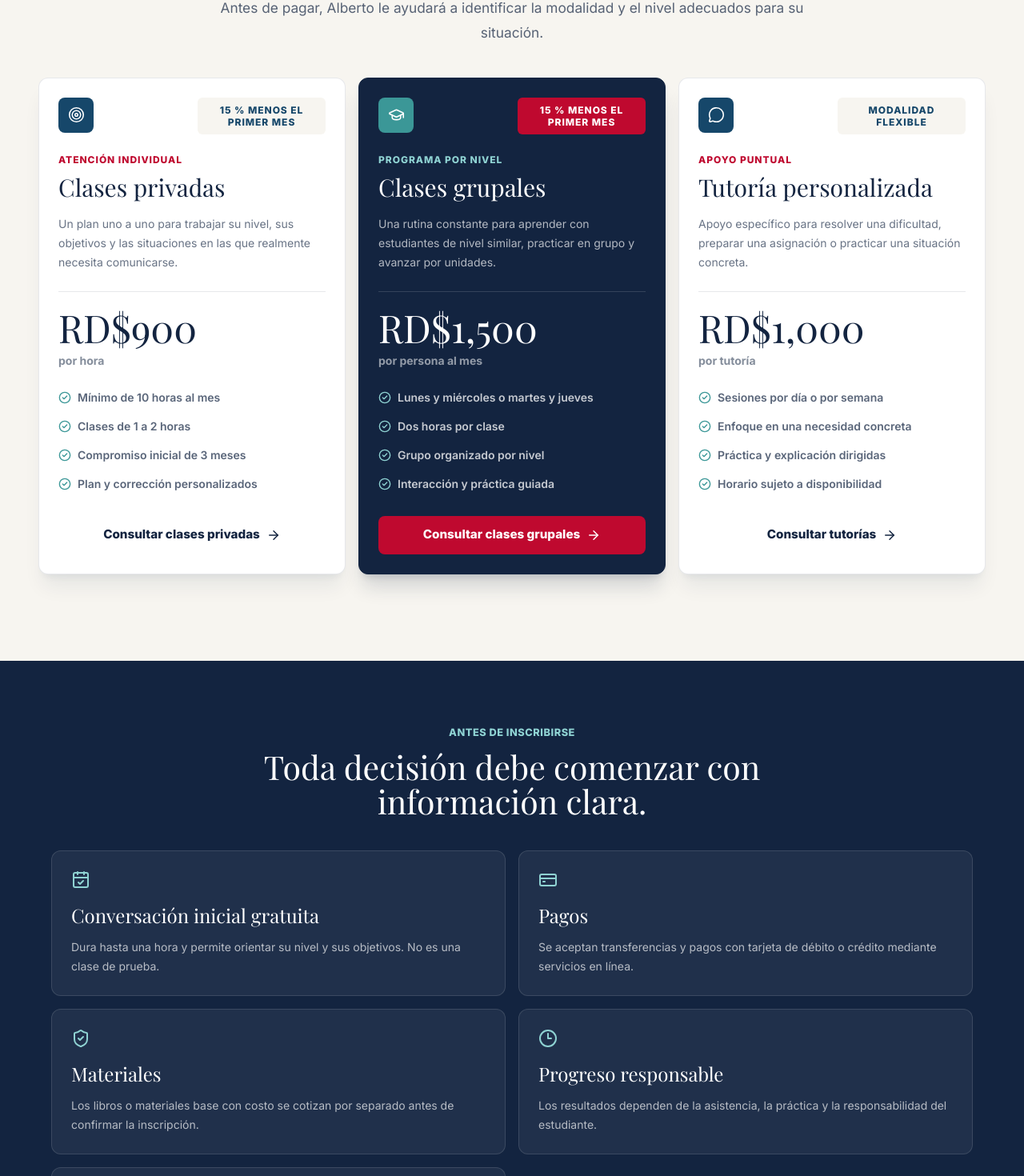
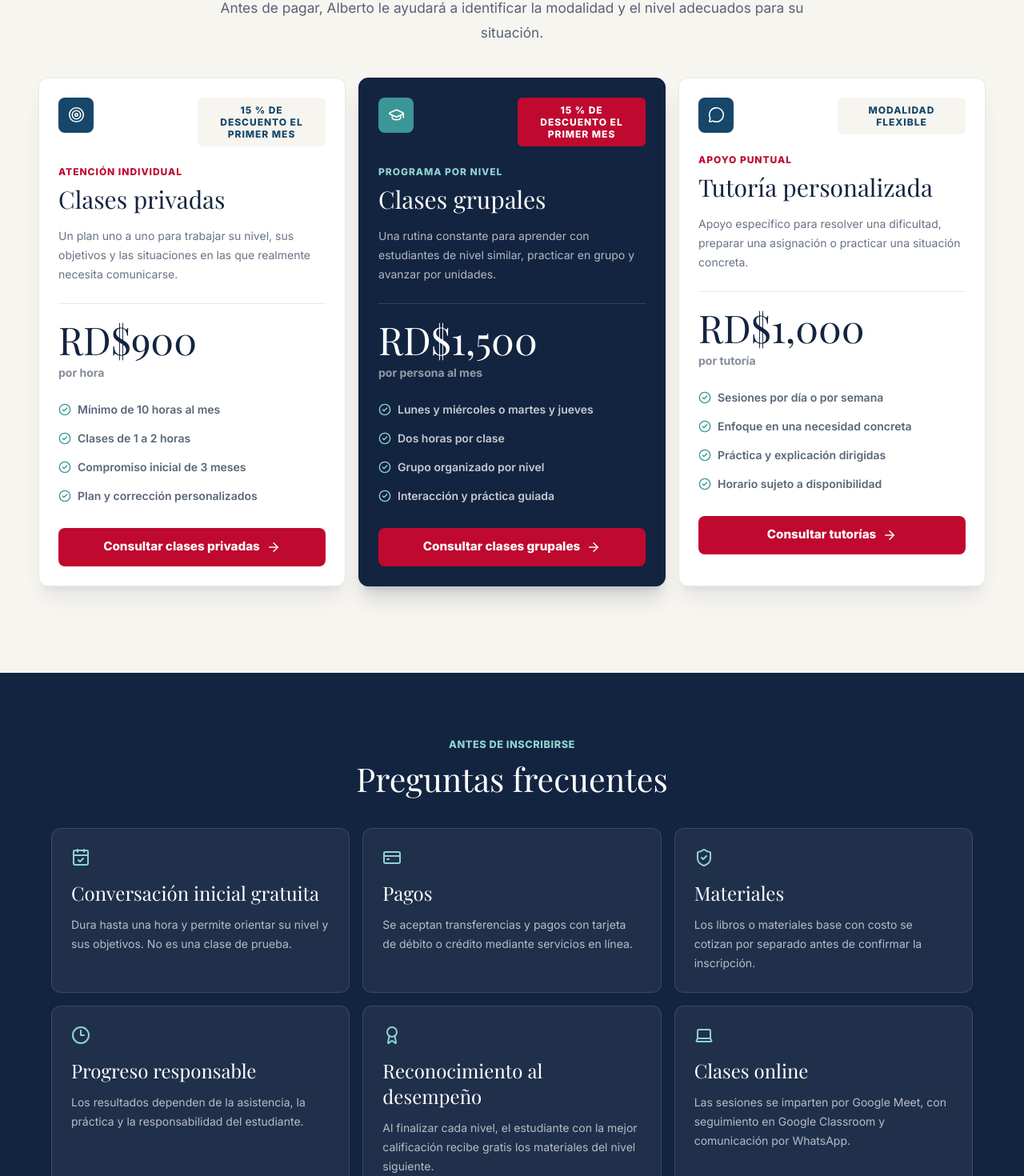
Before and after one commit to carlosreynag06/alberto-academy, a Next.js app: page /pricing in a window 1280 px wide. Shown: the part 760-2230 px from the top of the page at 80% size. Built offline with nearby package versions, Linux system fonts and the light colour scheme; a web font is replaced by a local one.

Commit message:
Refine pricing cards and FAQs

```diff
--- a/src/app/pricing/page.tsx
+++ b/src/app/pricing/page.tsx
@@ -1,6 +1,6 @@
 import type { Metadata } from "next";
 import Link from "next/link";
-import { ArrowRight, Award, CalendarCheck, CheckCircle2, Clock3, CreditCard, GraduationCap, MessageCircle, ShieldCheck, Target } from "lucide-react";
+import { ArrowRight, Award, CalendarCheck, CheckCircle2, Clock3, CreditCard, GraduationCap, Laptop, MessageCircle, ShieldCheck, Target } from "lucide-react";
 import { MotionArticle, MotionReveal } from "@/components/motion-reveal";
 import { SiteFooter, SiteHeader } from "@/components/site-chrome";
 
@@ -16,7 +16,7 @@ const pricingPlans = [
     price: "RD$900",
     cadence: "por hora",
     description: "Un plan uno a uno para trabajar su nivel, sus objetivos y las situaciones en las que realmente necesita comunicarse.",
-    badge: "15 % menos el primer mes",
+    badge: "15 % de descuento el primer mes",
     icon: Target,
     features: ["Mínimo de 10 horas al mes", "Clases de 1 a 2 horas", "Compromiso inicial de 3 meses", "Plan y corrección personalizados"],
     cta: "Consultar clases privadas",
@@ -27,7 +27,7 @@ const pricingPlans = [
     price: "RD$1,500",
     cadence: "por persona al mes",
     description: "Una rutina constante para aprender con estudiantes de nivel similar, practicar en grupo y avanzar por unidades.",
-    badge: "15 % menos el primer mes",
+    badge: "15 % de descuento el primer mes",
     icon: GraduationCap,
     featured: true,
     features: ["Lunes y miércoles o martes y jueves", "Dos horas por clase", "Grupo organizado por nivel", "Interacción y práctica guiada"],
@@ -52,6 +52,7 @@ const policyCards = [
   { title: "Materiales", copy: "Los libros o materiales base con costo se cotizan por separado antes de confirmar la inscripción.", icon: ShieldCheck },
   { title: "Progreso responsable", copy: "Los resultados dependen de la asistencia, la práctica y la responsabilidad del estudiante.", icon: Clock3 },
   { title: "Reconocimiento al desempeño", copy: "Al finalizar cada nivel, el estudiante con la mejor calificación recibe gratis los materiales del nivel siguiente.", icon: Award },
+  { title: "Clases online", copy: "Las sesiones se imparten por Google Meet, con seguimiento en Google Classroom y comunicación por WhatsApp.", icon: Laptop },
 ];
 
 export default function PricingPage() {
@@ -105,7 +106,7 @@ export default function PricingPage() {
                       <p key={feature} className={`flex items-start gap-2 text-sm font-semibold leading-6 ${plan.featured ? "text-white/76" : "text-brand-navy/70"}`}><CheckCircle2 size={16} className={`mt-1 shrink-0 ${plan.featured ? "text-brand-teal-light" : "text-brand-teal"}`} aria-hidden />{feature}</p>
                     ))}
                   </div>
-                  <Link href="/contact" className={`mt-7 ${plan.featured ? "button-primary" : "button-secondary border-brand-navy/12"}`}>{plan.cta}<ArrowRight size={18} aria-hidden /></Link>
+                  <Link href="/contact" className="button-primary mt-7">{plan.cta}<ArrowRight size={18} aria-hidden /></Link>
                 </MotionArticle>
               );
             })}
@@ -117,9 +118,9 @@ export default function PricingPage() {
         <div className="mx-auto max-w-6xl">
           <MotionReveal className="mx-auto max-w-3xl text-center">
             <p className="section-kicker-dark">Antes de inscribirse</p>
-            <h2 className="section-heading mt-3 text-white">Toda decisión debe comenzar con información clara.</h2>
+            <h2 className="section-heading mt-3 text-white">Preguntas frecuentes</h2>
           </MotionReveal>
-          <div className="mt-10 grid gap-4 sm:grid-cols-2">
+          <div className="mt-10 grid gap-4 sm:grid-cols-2 lg:grid-cols-3">
             {policyCards.map((item, index) => {
               const Icon = item.icon;
               return (
```
